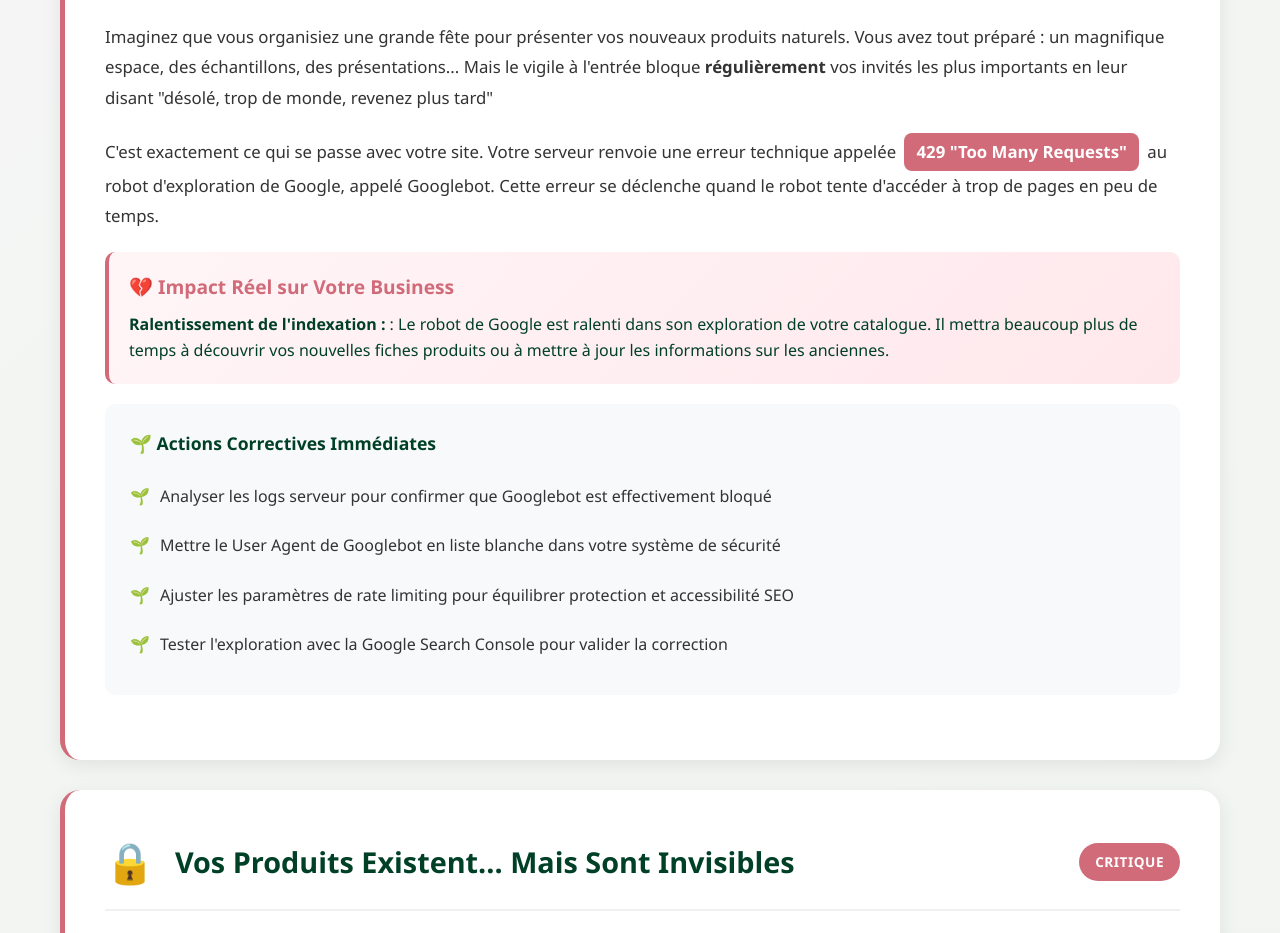
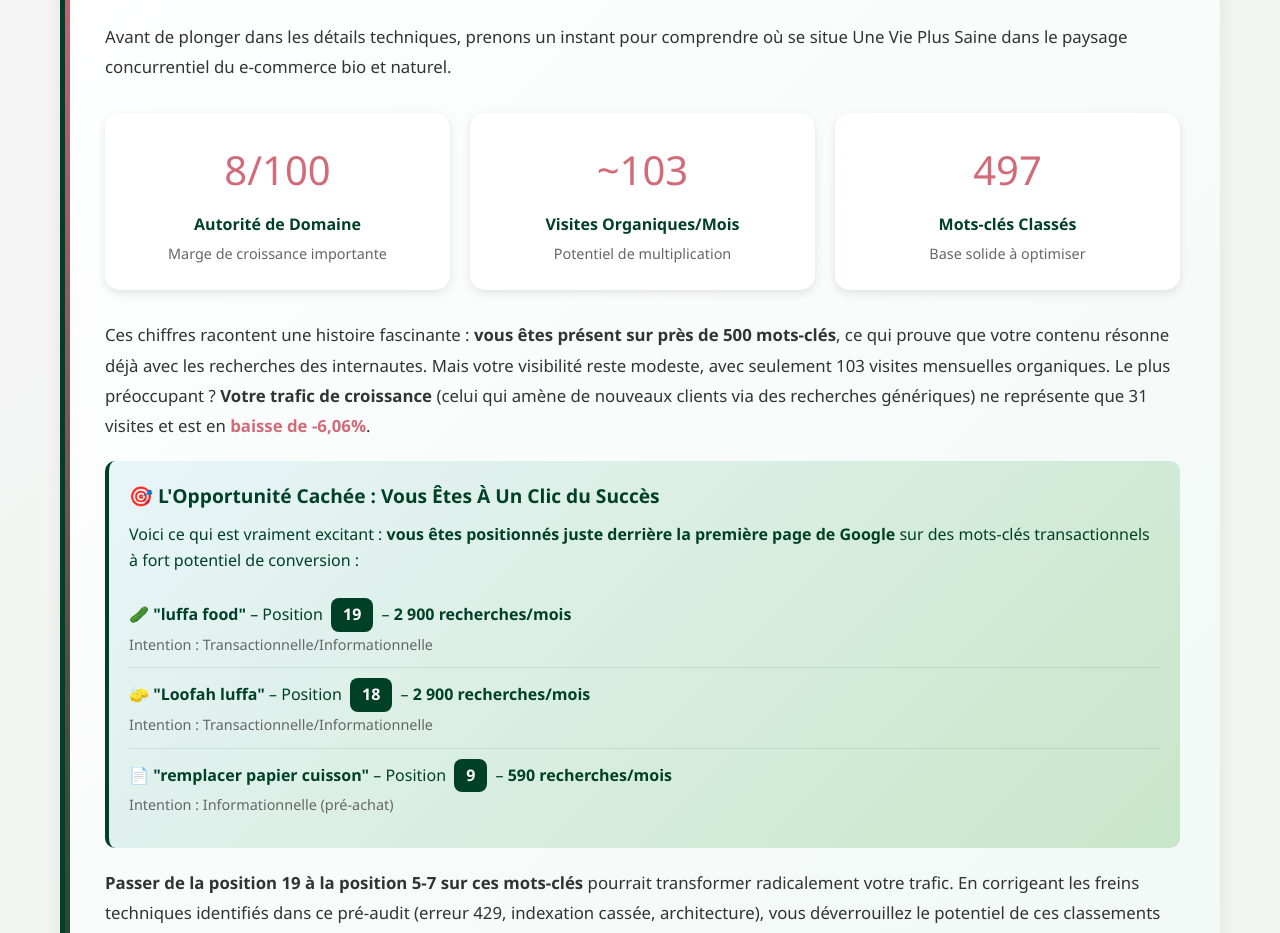
Before and after one commit to Mompw/pre-audit-une-vie-plus-saine, a plain HTML site: page index.html in a window 1280 px wide. Shown: the part 781-1714 px from the top of the page. Drawn offline with Linux system fonts and the light colour scheme; files whose address does not match are found by name.

Commit message:
Add SEO context section with positioning insights
Added SEO context section with current positioning details and opportunities for improvement.

```diff
--- a/index.html
+++ b/index.html
@@ -575,6 +575,71 @@
             </div>
         </div>
 
+        <!-- Contexte SEO Actuel -->
+        <div class="section" style="border-left: 5px solid #004027; background: linear-gradient(135deg, #ffffff 0%, #f0f8f5 100%);">
+            <div class="section-header">
+                <span class="icon-large">📈</span>
+                <h2>Votre Positionnement SEO Actuel : Un Potentiel Inexploité</h2>
+            </div>
+
+            <div class="content-block">
+                <p class="story">
+                    Avant de plonger dans les détails techniques, prenons un instant pour comprendre où se situe Une Vie Plus Saine dans le paysage concurrentiel du e-commerce bio et naturel.
+                </p>
+
+                <div style="display: grid; grid-template-columns: repeat(auto-fit, minmax(250px, 1fr)); gap: 20px; margin: 30px 0;">
+                    <div style="background: white; padding: 25px; border-radius: 15px; box-shadow: 0 3px 10px rgba(0,0,0,0.1); text-align: center;">
+                        <div style="font-size: 2.5em; color: #d16b79; margin-bottom: 10px;">8/100</div>
+                        <div style="font-weight: 600; color: #004027; margin-bottom: 5px;">Autorité de Domaine</div>
+                        <div style="font-size: 0.9em; color: #666;">Marge de croissance importante</div>
+                    </div>
+                    <div style="background: white; padding: 25px; border-radius: 15px; box-shadow: 0 3px 10px rgba(0,0,0,0.1); text-align: center;">
+                        <div style="font-size: 2.5em; color: #d16b79; margin-bottom: 10px;">~103</div>
+                        <div style="font-weight: 600; color: #004027; margin-bottom: 5px;">Visites Organiques/Mois</div>
+                        <div style="font-size: 0.9em; color: #666;">Potentiel de multiplication</div>
+                    </div>
+                    <div style="background: white; padding: 25px; border-radius: 15px; box-shadow: 0 3px 10px rgba(0,0,0,0.1); text-align: center;">
+                        <div style="font-size: 2.5em; color: #d16b79; margin-bottom: 10px;">497</div>
+                        <div style="font-weight: 600; color: #004027; margin-bottom: 5px;">Mots-clés Classés</div>
+                        <div style="font-size: 0.9em; color: #666;">Base solide à optimiser</div>
+                    </div>
+                </div>
+
+                <p class="story">
+                    Ces chiffres racontent une histoire fascinante : <strong>vous êtes présent sur près de 500 mots-clés</strong>, ce qui prouve que votre contenu résonne déjà avec les recherches des internautes. Mais votre visibilité reste modeste, avec seulement 103 visites mensuelles organiques. Le plus préoccupant ? <strong>Votre trafic de croissance</strong> (celui qui amène de nouveaux clients via des recherches génériques) ne représente que 31 visites et est en <span style="color: #d16b79; font-weight: 600;">baisse de -6,06%</span>.
+                </p>
+
+                <div class="impact-box green">
+                    <h3>🎯 L'Opportunité Cachée : Vous Êtes À Un Clic du Succès</h3>
+                    <p style="margin-bottom: 15px;">Voici ce qui est vraiment excitant : <strong>vous êtes positionnés juste derrière la première page de Google</strong> sur des mots-clés transactionnels à fort potentiel de conversion :</p>
+                    <ul style="list-style: none; padding: 0;">
+                        <li style="padding: 10px 0; border-bottom: 1px solid rgba(0,64,39,0.1);">
+                            <strong style="color: #004027;">🥒 "luffa food"</strong> – Position <span class="stat-highlight" style="background: #004027;">19</span> – <strong>2 900 recherches/mois</strong><br>
+                            <span style="font-size: 0.9em; color: #666;">Intention : Transactionnelle/Informationnelle</span>
+                        </li>
+                        <li style="padding: 10px 0; border-bottom: 1px solid rgba(0,64,39,0.1);">
+                            <strong style="color: #004027;">🧽 "Loofah luffa"</strong> – Position <span class="stat-highlight" style="background: #004027;">18</span> – <strong>2 900 recherches/mois</strong><br>
+                            <span style="font-size: 0.9em; color: #666;">Intention : Transactionnelle/Informationnelle</span>
+                        </li>
+                        <li style="padding: 10px 0;">
+                            <strong style="color: #004027;">📄 "remplacer papier cuisson"</strong> – Position <span class="stat-highlight" style="background: #004027;">9</span> – <strong>590 recherches/mois</strong><br>
+                            <span style="font-size: 0.9em; color: #666;">Intention : Informationnelle (pré-achat)</span>
+                        </li>
+                    </ul>
+                </div>
+
+                <p class="story">
+                    <strong>Passer de la position 19 à la position 5-7 sur ces mots-clés</strong> pourrait transformer radicalement votre trafic. En corrigeant les freins techniques identifiés dans ce pré-audit (erreur 429, indexation cassée, architecture), vous déverrouillez le potentiel de ces classements déjà existants. Chaque position gagnée sur "luffa food" représente des dizaines de visiteurs supplémentaires par jour, avec une intention d'achat claire.
+                </p>
+
+                <div style="background: #fff5f7; border-left: 4px solid #d16b79; padding: 20px; border-radius: 10px; margin-top: 20px;">
+                    <p style="margin: 0; color: #333; font-size: 1.05em;">
+                        <strong style="color: #d16b79;">💡 La Réalité :</strong> Vous avez déjà fait le plus difficile en créant du contenu qui résonne. Maintenant, les correctifs techniques de cet pré-audit vont libérer cette visibilité emprisonnée et propulser vos mots-clés stratégiques en première page.
+                    </p>
+                </div>
+            </div>
+        </div>
+
         <div class="section critical">
             <div class="section-header">
                 <span class="icon-large">🚨</span>
```
